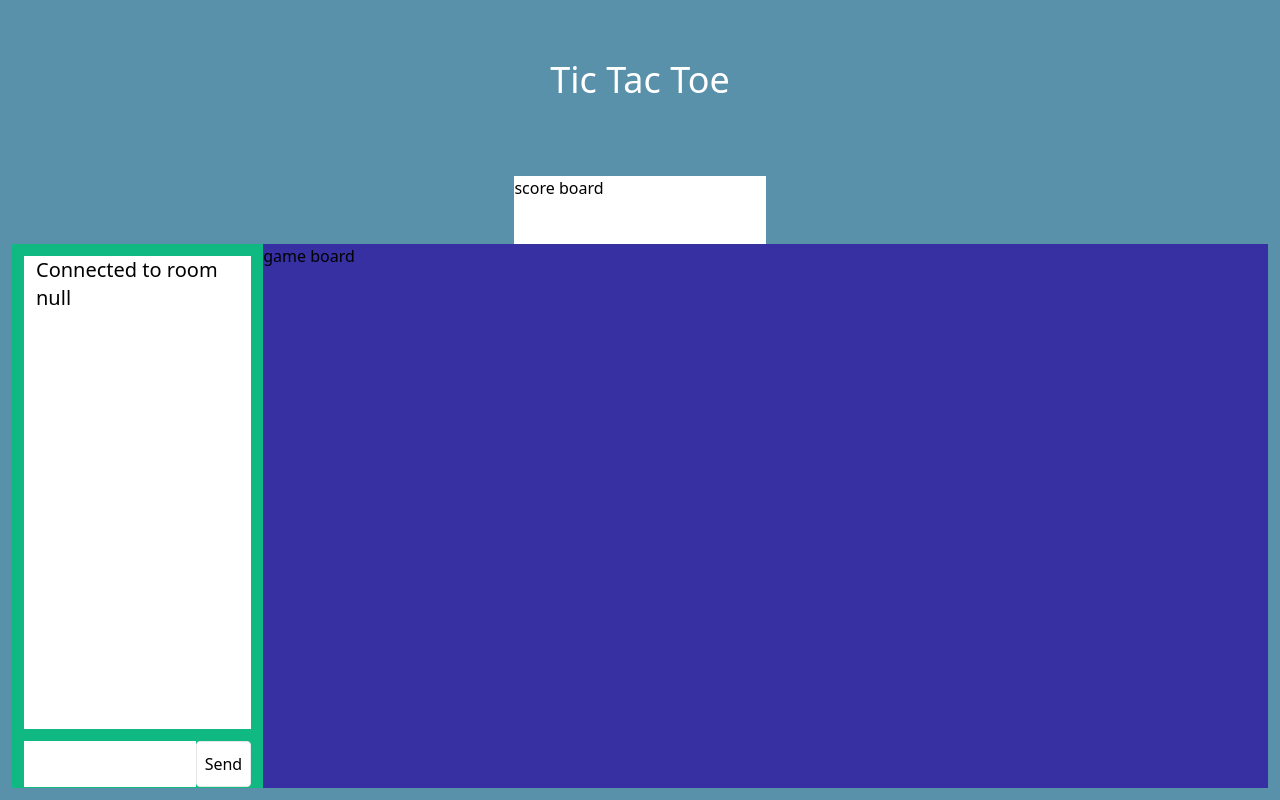
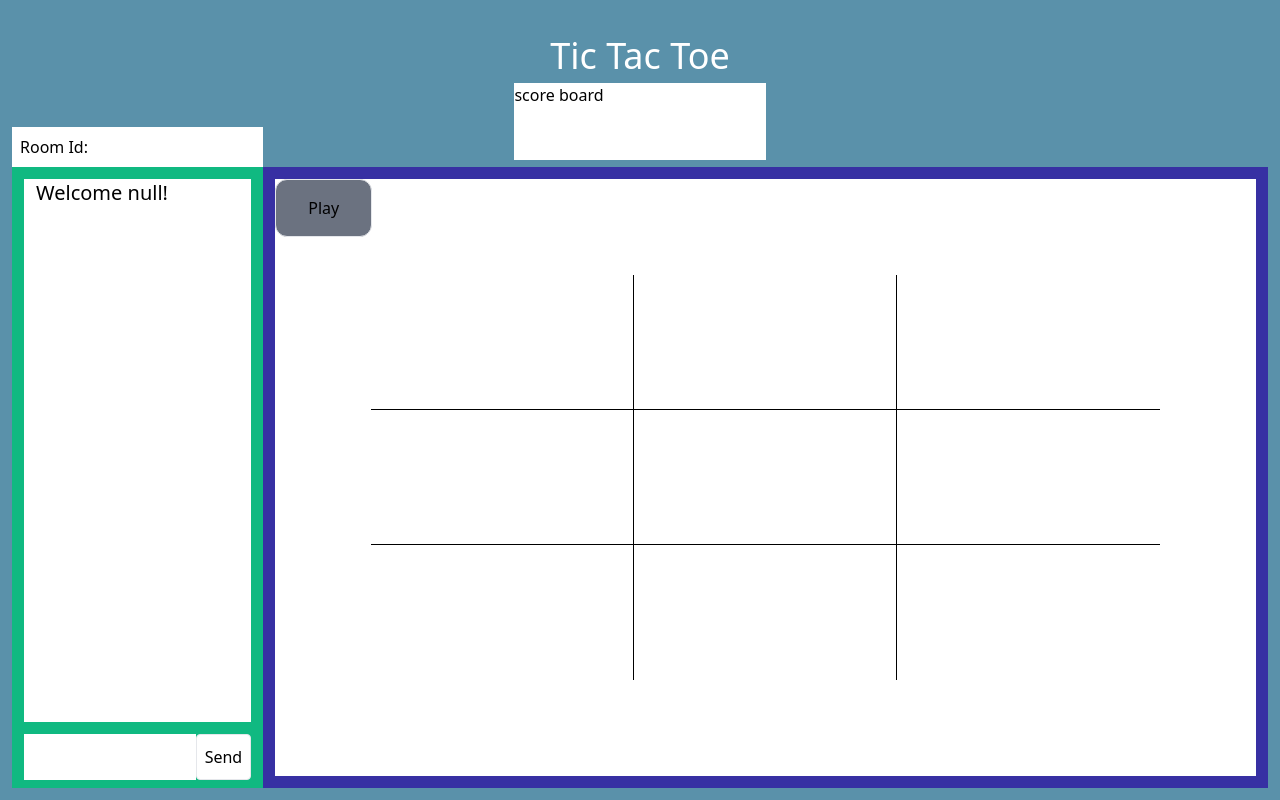
Before and after one commit to loivp13/tictactoe, a React (Create React App) app in the folder client/: page /gamePage in a window 1280 px wide. Built offline with nearby package versions, Linux system fonts and the light colour scheme.

Commit message:
SocketListen.js: emits userJoin if there's a roomId attached. GamePage.jsx:setUser count when user logs in, logs user's permission level, disconnect socket when umounting. GameBoard.js, displays grid, and holds info for board layout.

```diff
--- a/client/src/features/gamePage/GamePage.jsx
+++ b/client/src/features/gamePage/GamePage.jsx
@@ -5,6 +5,7 @@ import { useForm } from "react-hook-form";
 import * as yup from "yup";
 import { yupResolver } from "@hookform/resolvers/yup";
 import { useHistory } from "react-router-dom";
+import GameBoard from "./components/GameBoard";
 
 //schema for chat form
 const chatMessageSchema = yup.object().shape({
@@ -13,7 +14,11 @@ const chatMessageSchema = yup.object().shape({
 
 export default function GamePage() {
   let roomid = localStorage.getItem("roomid");
-  let [messages, setMessages] = useState([`Connected to room ${roomid}`]);
+  let username = localStorage.getItem("username");
+  let [messages, setMessages] = useState([`Welcome ${username}!`]);
+  let [playerCount, setPlayerCount] = useState(
+    localStorage.getItem("playersOnline")
+  );
 
   //navigation wtih history
   let history = useHistory();
@@ -47,9 +52,16 @@ export default function GamePage() {
     socket.on("updateChatRoom", (data) => {
       setMessages([...messages, data.content.chatMessage]);
     });
+    socket.on("userJoin", (data) => {
+      let playersCount = localStorage.getItem("playersOnline");
+      setPlayerCount(++playerCount);
+      setMessages([...messages, data.content]);
+    });
     return () => {
       socket.off("connect_error");
       socket.off("updateChatRoom");
+      socket.off("userJoin");
+      socket.disconnect();
     };
   }, [messages]);
 
@@ -60,6 +72,9 @@ export default function GamePage() {
         <div className={styles.ScoreBoard()}>score board</div>
         <div className={styles.Row()}>
           <div className={styles.ChatBox()}>
+            <div className={styles.RoomId()}>
+              Room Id: <span className="text-red-500">{roomid}</span>
+            </div>
             <div className={styles.MessageBoard()}>
               <ul>
                 {messages.map((message, i) => {
@@ -87,7 +102,7 @@ export default function GamePage() {
               </form>
             </div>
           </div>
-          <div className={styles.RightBox()}>game board</div>
+          <GameBoard playerCount={playerCount}></GameBoard>
         </div>
       </main>
     </div>
--- a/client/src/features/gamePage/GamePage.styles.js
+++ b/client/src/features/gamePage/GamePage.styles.js
@@ -16,7 +16,8 @@ export default {
       "h-full",
       "flex",
       "flex-col",
-      "items-center"
+      "items-center",
+      "justify-between"
     );
   },
   Header: () => {
@@ -25,8 +26,7 @@ export default {
       "text-4xl",
       "text-white",
       "text-center",
-      "h-1/10",
-      "my-12"
+      "mt-6"
     );
   },
   ScoreBoard: () => {
@@ -43,7 +43,20 @@ export default {
       "bg-green-500",
       "flex",
       "flex-col",
-      "justify-between"
+      "justify-between",
+      "relative"
+    );
+  },
+  RoomId: () => {
+    return classnames(
+      "RoomId",
+      "absolute",
+      "top-0",
+      "transform",
+      "-translate-y-full",
+      "bg-white",
+      "p-2",
+      "w-full"
     );
   },
   MessageBoard: () => {
@@ -71,7 +84,4 @@ export default {
   ChatButton: () => {
     return classnames("ChatButton", "bg-white", "p-2", "rounded", "border");
   },
-  RightBox: () => {
-    return classnames("RightBox", "w-4/5", "h-full", "bg-indigo-800");
-  },
 };
--- /dev/null
+++ b/client/src/features/gamePage/components/GameBoard.jsx
@@ -0,0 +1,67 @@
+import React, { useState } from "react";
+import styles from "./GameBoard.styles";
+import socket from "../../../helper/socket";
+
+export default function GameBoard({ playerCount }) {
+  let [gameBoard, setGameBoard] = useState([
+    [null, null, null],
+    [null, null, null],
+    [null, null, null],
+  ]);
+  let [isGameRunning, setIsGameRunning] = useState(false);
+  let [permssionLvl, setPermissionLvl] = useState(
+    localStorage.getItem("permissionLvl")
+  );
+
+  const applyBorder = (i, j) => {
+    if (i > 1 && j !== 2) {
+      return "border-r";
+    } else if (j <= 1) {
+      return "border-r border-b";
+    } else if (j === 2 && i === 2) {
+      return "";
+    } else {
+      return "border-b";
+    }
+  };
+
+  return (
+    <div className={styles.GameBoard()}>
+      <div className={styles.PlayButton(playerCount)}>
+        {permssionLvl === "client" ? "Waiting for Host" : "Play"}
+      </div>
+      <main className={styles.Main()}>
+        {gameBoard.map((row, i) => {
+          return row.map((item, j) => {
+            if (item === "X") {
+              return (
+                <div
+                  key={`${i}${j}`}
+                  className={styles.Tile(applyBorder(i, j))}
+                >
+                  X
+                </div>
+              );
+            } else if (item === "Y") {
+              return (
+                <div
+                  key={`${i}${j}`}
+                  className={styles.Tile(applyBorder(i, j))}
+                >
+                  Y
+                </div>
+              );
+            } else {
+              return (
+                <div
+                  key={`${i}${j}`}
+                  className={styles.Tile(applyBorder(i, j))}
+                ></div>
+              );
+            }
+          });
+        })}
+      </main>
+    </div>
+  );
+}
--- /dev/null
+++ b/client/src/features/gamePage/components/GameBoard.styles.js
@@ -0,0 +1,42 @@
+import classnames from "classnames";
+export default {
+  GameBoard: () => {
+    return classnames(
+      "GameBoard",
+      "w-4/5",
+      "h-full",
+      "bg-indigo-800",
+      "p-3",
+      "relative"
+    );
+  },
+  Main: () => {
+    return classnames(
+      "Main",
+      "p-24",
+      "w-full",
+      "h-full",
+      "bg-white",
+      "grid",
+      "grid-flow-row",
+      "grid-cols-3",
+      "grid-rows-3"
+    );
+  },
+  Tile: (border) => {
+    return classnames("Tile", border, "border-black");
+  },
+  PlayButton: (playersCount) => {
+    let border =
+      playersCount > 1 ? "bg-green-400 cursor-pointer" : "bg-gray-500";
+    return classnames(
+      "PlayButton",
+      "px-8",
+      "py-4",
+      "absolute",
+      border,
+      "rounded-xl",
+      "border"
+    );
+  },
+};
--- a/client/src/features/landingPage/LandingPage.js
+++ b/client/src/features/landingPage/LandingPage.js
@@ -56,24 +56,28 @@ export default function LandingPage({}) {
       console.log(data);
       localStorage.setItem("roomid", data.roomid);
       localStorage.setItem("username", data.username);
+      localStorage.setItem("permissionLvl", "host");
+      localStorage.setItem("playersOnline", 1);
       history.push("/gamePage");
     });
     socket.on("joinRoom", (data) => {
       console.log(data);
       localStorage.setItem("roomid", data.roomid);
       localStorage.setItem("username", data.username);
+      localStorage.setItem("permissionLvl", "client");
+
       history.push("/GamePage");
     });
     socket.on("connect_error", (err) => {
       if (err.message === "invalid username") {
         console.log("wrong username");
       }
-      return () => {
-        socket.off("createRoom");
-        socket.off("joinRoom");
-        socket.off("connect_error");
-      };
     });
+    return () => {
+      socket.off("createRoom");
+      socket.off("joinRoom");
+      socket.off("connect_error");
+    };
   }, []);
   return (
     <div className={styles.LandingPage()}>
--- a/client/src/helper/socket.js
+++ b/client/src/helper/socket.js
@@ -5,4 +5,9 @@ const socket = io("localhost:8080", { autoConnect: false });
 socket.onAny((event, ...args) => {
   console.log(event, args);
 });
+socket.on("disconnect", () => {
+  let playersCount = localStorage.getItem("playersOnline");
+  localStorage.setItem("playersOnline", --playersCount);
+  localStorage.setItem("permissionLvl", "");
+});
 export default socket;
```
Also changed, not shown: 1 other file (tests, documents, lock files or other folders).
